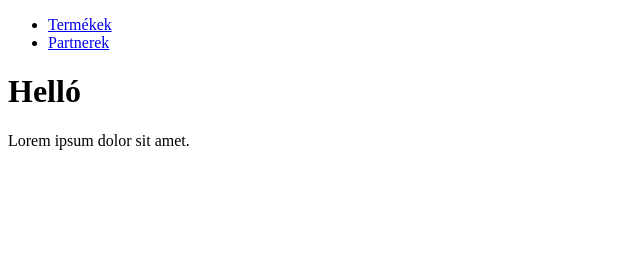
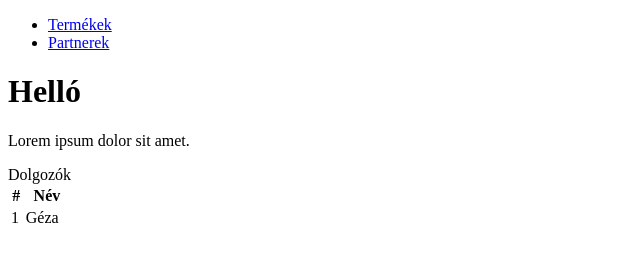
Before and after one commit to lukacseszter/app01, a website: page index.html in a window 1280 px wide. Shown: the whole page, without its empty margins (0-640 px from the left). Drawn offline with Linux system fonts and the light colour scheme.

Commit message:
Táblázat hozzáadva

```diff
--- a/index.html
+++ b/index.html
@@ -23,6 +23,17 @@
     <p>
         Lorem ipsum dolor sit amet.
     </p>
+    <table summary="Zöld zrt. dolgozói">
+        <caption>Dolgozók</caption>
+        <tr>
+            <th>#</th>
+            <th>Név</th>
+        </tr>
+        <tr>
+            <td>1</td>
+            <td>Géza</td>
+        </tr>
+    </table>
 
 </body>
 </html>
```
